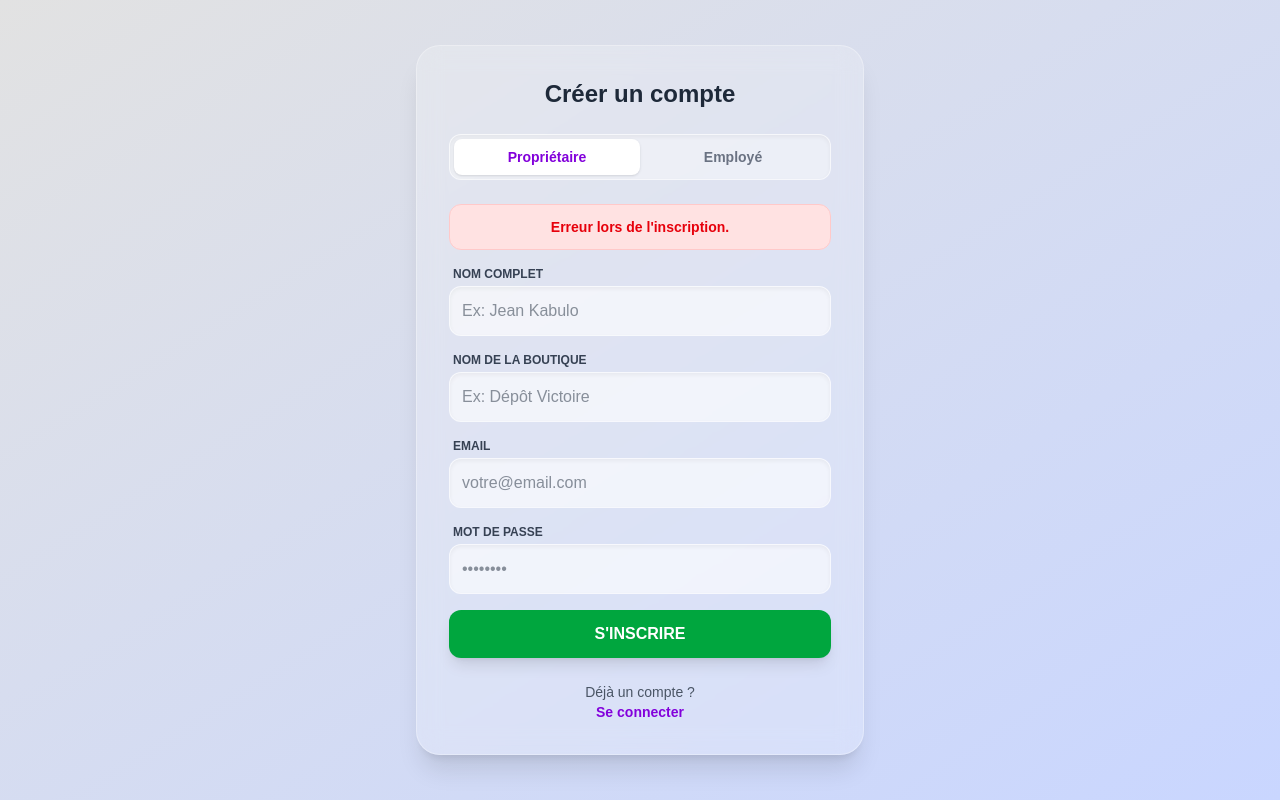
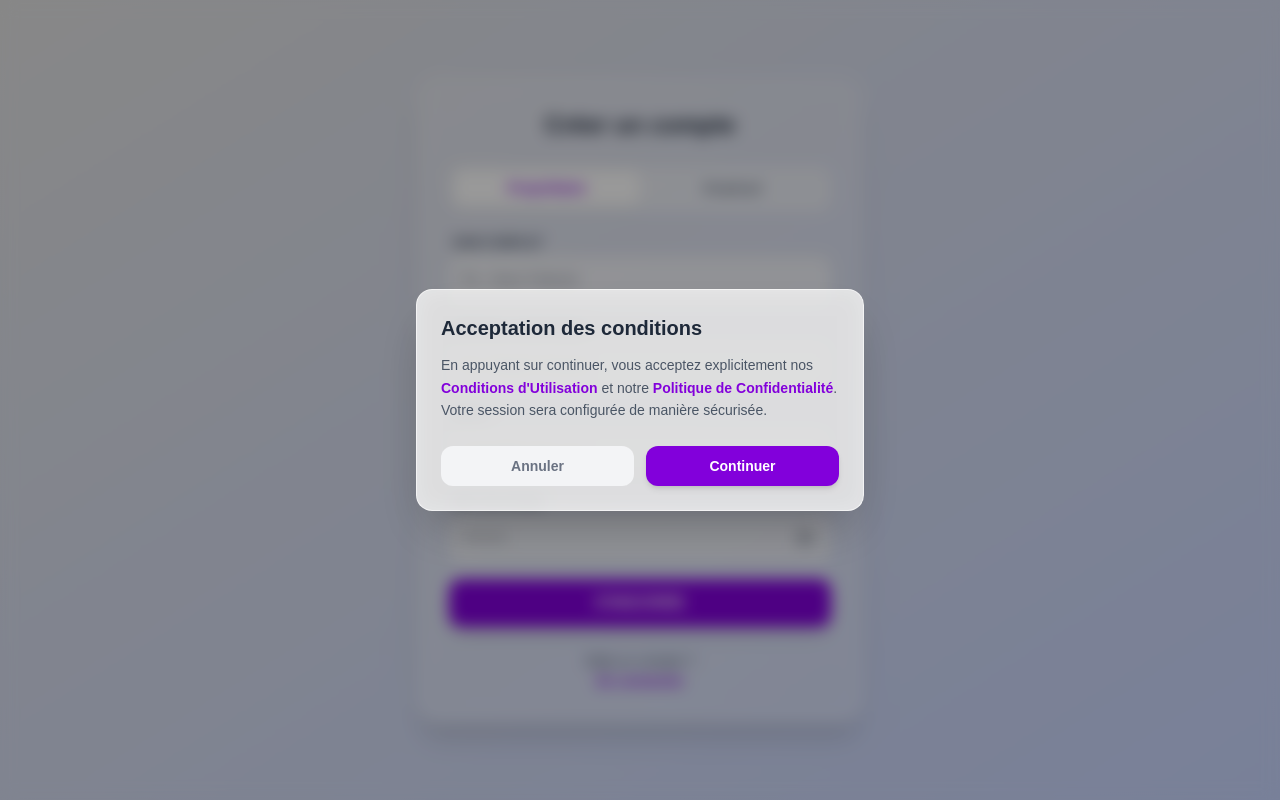
Before and after one commit to bernard-56be/liki-stock-pros, a Next.js app: page /auth/register in a window 1280 px wide. Both pictures are taken after typing "Sample", "Sample", "name@example.com", "Sample123" into the empty fields and a click on the button "S'INSCRIRE". Built offline with nearby package versions, Linux system fonts and the light colour scheme; no server answers.

Commit message:
feat(auth, ui): implémenter la gestion des rôles, validation des prix et amélioration UX

```diff
--- a/src/app/auth/login/page.tsx
+++ b/src/app/auth/login/page.tsx
@@ -3,6 +3,7 @@
 import { Suspense, useState } from 'react';
 import Link from 'next/link';
 import { useSearchParams, useRouter } from 'next/navigation';
+import { Eye, EyeOff } from 'lucide-react';
 import { GlassCard } from '@/components/ui/GlassCard';
 import { loginAction } from '../../../lib/actions/auth';
 
@@ -11,11 +12,13 @@ function LoginPageContent() {
   const router = useRouter();
   const [activeTab, setActiveTab] = useState<'owner' | 'employee'>('owner');
   const [isLoading, setIsLoading] = useState(false);
+  const [showPassword, setShowPassword] = useState(false);
   const [errorMessage, setErrorMessage] = useState('');
   const nextPath = searchParams.get('next') ?? '';
 
   const handleSubmit = async (e: React.FormEvent<HTMLFormElement>) => {
     e.preventDefault();
+    if (isLoading) return; // Sécurité supplémentaire anti-idempotence au niveau de la fonction
     setIsLoading(true);
     setErrorMessage('');
 
@@ -65,10 +68,30 @@ function LoginPageContent() {
 
         <div className="w-full">
           <label className="block text-xs font-bold text-gray-700 mb-1 ml-1 uppercase">Mot de passe</label>
-          <input type="password" name="password" required placeholder="••••••••" className="w-full p-3 rounded-xl bg-white/60 border border-white/40 text-gray-900 outline-none focus:ring-2 focus:ring-purple-500 shadow-inner" />
+          <div className="relative w-full">
+            <input
+              type={showPassword ? "text" : "password"}
+              name="password"
+              required
+              placeholder="••••••••"
+              className="w-full p-3 pr-12 rounded-xl bg-white/60 border border-white/40 text-gray-900 outline-none focus:ring-2 focus:ring-purple-500 shadow-inner"
+            />
+            <button
+              type="button"
+              onClick={() => setShowPassword((prev) => !prev)}
+              className="absolute right-3 top-1/2 -translate-y-1/2 text-gray-500 hover:text-purple-700 transition-colors p-1"
+              aria-label={showPassword ? "Masquer le mot de passe" : "Afficher le mot de passe"}
+            >
+              {showPassword ? <EyeOff className="h-5 w-5" /> : <Eye className="h-5 w-5" />}
+            </button>
+          </div>
         </div>
 
-        <button disabled={isLoading} type="submit" className="w-full flex justify-center items-center bg-purple-700 text-white font-bold py-3 rounded-xl shadow-lg hover:bg-purple-800 transition-all transform active:scale-95 mt-4 disabled:opacity-70">
+        <button
+          disabled={isLoading}
+          type="submit"
+          className={`w-full flex justify-center items-center bg-purple-700 text-white font-bold py-3 rounded-xl shadow-lg hover:bg-purple-800 transition-all transform mt-4 disabled:opacity-70 disabled:pointer-events-none ${!isLoading ? 'active:scale-95' : ''}`}
+        >
           {isLoading ? "CONNEXION EN COURS..." : "SE CONNECTER"}
         </button>
       </form>
--- a/src/app/auth/register/page.tsx
+++ b/src/app/auth/register/page.tsx
@@ -2,22 +2,39 @@
 
 import { useState } from 'react';
 import Link from 'next/link';
+import { Eye, EyeOff, Loader2 } from 'lucide-react';
 import { GlassCard } from '@/components/ui/GlassCard';
 import { registerAction } from '../../../lib/actions/auth';
 
 export default function RegisterPage() {
   const [activeTab, setActiveTab] = useState<'owner' | 'employee'>('owner');
   const [isLoading, setIsLoading] = useState(false);
+  const [showPassword, setShowPassword] = useState(false);
+  const [showTermsModal, setShowTermsModal] = useState(false);
+  const [pendingFormData, setPendingFormData] = useState<FormData | null>(null);
   const [errorMessage, setErrorMessage] = useState('');
 
-  const handleSubmit = async (formData: FormData) => {
+  // Intercepter la soumission pour afficher d'abord l'alerte bloquante
+  const handleFormAction = (formData: FormData) => {
+    if (isLoading) return;
+    setPendingFormData(formData);
+    setShowTermsModal(true);
+  };
+
+  // Exécution réelle de l'inscription après acceptation des conditions
+  const handleConfirmRegister = async () => {
+    if (!pendingFormData || isLoading) return;
+
     setIsLoading(true);
     setErrorMessage('');
+    setShowTermsModal(false);
 
-    formData.append('role', activeTab);
+    // Injection du rôle dans user_metadata pour stabiliser le middleware et éviter les blocages RLS
+    pendingFormData.append('role', activeTab);
+    pendingFormData.append('user_metadata', JSON.stringify({ role: activeTab }));
 
     try {
-      const result = await registerAction(formData);
+      const result = await registerAction(pendingFormData);
 
       if (result?.error) {
         setErrorMessage(result.error);
@@ -32,6 +49,7 @@ export default function RegisterPage() {
   };
 
   return (
+    <>
       <GlassCard>
         <h1 className="text-2xl font-bold text-gray-800 text-center mb-6">Créer un compte</h1>
 
@@ -47,7 +65,7 @@ export default function RegisterPage() {
           </div>
         )}
 
-      <form action={handleSubmit} className="space-y-4">
+        <form action={handleFormAction} className="space-y-4">
           <div className="w-full">
             <label className="block text-xs font-bold text-gray-700 mb-1 ml-1 uppercase">Nom Complet</label>
             <input type="text" name="fullName" required placeholder="Ex: Jean Kabulo" className="w-full p-3 rounded-xl bg-white/60 border border-white/40 text-gray-800 outline-none focus:ring-2 focus:ring-purple-500 shadow-inner" />
@@ -72,11 +90,38 @@ export default function RegisterPage() {
 
           <div className="w-full">
             <label className="block text-xs font-bold text-gray-700 mb-1 ml-1 uppercase">Mot de passe</label>
-          <input type="password" name="password" required minLength={6} placeholder="••••••••" className="w-full p-3 rounded-xl bg-white/60 border border-white/40 text-gray-800 outline-none focus:ring-2 focus:ring-purple-500 shadow-inner" />
+            <div className="relative w-full">
+              <input
+                type={showPassword ? "text" : "password"}
+                name="password"
+                required
+                minLength={6}
+                placeholder="••••••••"
+                className="w-full p-3 pr-12 rounded-xl bg-white/60 border border-white/40 text-gray-800 outline-none focus:ring-2 focus:ring-purple-500 shadow-inner"
+              />
+              <button
+                type="button"
+                onClick={() => setShowPassword((prev) => !prev)}
+                className="absolute right-3 top-1/2 -translate-y-1/2 text-gray-500 hover:text-purple-700 p-1 transition-colors"
+              >
+                {showPassword ? <EyeOff className="h-5 w-5" /> : <Eye className="h-5 w-5" />}
+              </button>
+            </div>
           </div>
 
-        <button disabled={isLoading} type="submit" className="w-full flex justify-center items-center bg-green-600 text-white font-bold py-3 rounded-xl shadow-lg hover:bg-green-700 transition-all transform active:scale-95 mt-2 disabled:opacity-70">
-          {isLoading ? "CHARGEMENT..." : "S'INSCRIRE"}
+          <button
+            disabled={isLoading}
+            type="submit"
+            className={`w-full flex justify-center items-center bg-purple-700 text-white font-bold py-3 rounded-xl shadow-lg hover:bg-purple-800 transition-all transform mt-2 disabled:opacity-70 disabled:pointer-events-none ${!isLoading ? 'active:scale-95' : ''}`}
+          >
+            {isLoading ? (
+              <>
+                <Loader2 className="mr-2 h-5 w-5 animate-spin" />
+                INSCRIPTION EN COURS...
+              </>
+            ) : (
+              "S'INSCRIRE"
+            )}
           </button>
         </form>
 
@@ -87,5 +132,41 @@ export default function RegisterPage() {
           </Link>
         </div>
       </GlassCard>
+
+      {showTermsModal && (
+        <div className="fixed inset-0 z-50 flex items-center justify-center p-4 bg-black/40 backdrop-blur-sm animate-in fade-in duration-200">
+          <div className="w-full max-w-md p-6 bg-white/80 border border-white/60 rounded-2xl shadow-2xl backdrop-blur-md animate-in zoom-in-95 duration-200">
+            <h2 className="text-xl font-bold text-gray-800 mb-3">Acceptation des conditions</h2>
+            <p className="text-sm text-gray-600 mb-6 leading-relaxed">
+              En appuyant sur continuer, vous acceptez explicitement nos{' '}
+              <Link href="/terms" className="font-bold text-purple-700 hover:underline target='_blank'">
+                Conditions d'Utilisation
+              </Link>{' '}
+              et notre{' '}
+              <Link href="/privacy" className="font-bold text-purple-700 hover:underline target='_blank'">
+                Politique de Confidentialité
+              </Link>
+              . Votre session sera configurée de manière sécurisée.
+            </p>
+            <div className="flex space-x-3">
+              <button
+                type="button"
+                onClick={() => { setShowTermsModal(false); setPendingFormData(null); }}
+                className="w-1/2 py-2.5 text-sm font-bold text-gray-500 bg-gray-100 rounded-xl hover:bg-gray-200 transition-colors"
+              >
+                Annuler
+              </button>
+              <button
+                type="button"
+                onClick={handleConfirmRegister}
+                className="w-1/2 py-2.5 text-sm font-bold text-white bg-purple-700 rounded-xl hover:bg-purple-800 shadow-md transition-colors"
+              >
+                Continuer
+              </button>
+            </div>
+          </div>
+        </div>
+      )}
+    </>
   );
 }
--- a/src/app/dashboard/(shell)/owner/inventaire/page.tsx
+++ b/src/app/dashboard/(shell)/owner/inventaire/page.tsx
@@ -15,7 +15,6 @@ import { Button } from '@/components/ui/button';
 import { AnimatedSheet } from '@/components/ui/AnimatedSheet';
 import { getProducts, deleteProduct, type Product } from '@/lib/actions/inventory';
 import ProductForm from '@/components/inventory/ProductForm';
-
 
 function roundToTwoDecimals(value: number): number {
   return Math.round(value * 100) / 100;
@@ -57,12 +56,9 @@ export function formatCurrency(amount: number, currency: 'USD' | 'CDF'): string
     return `${formattedNumber} $`;
   }
 }
-// =========================================================================
 
 const ITEMS_PER_PAGE = 6;
-const TAXE_ECHANGE = 2850; // Votre taux de change centralisé
 
-// CORRECTION : Déclaration sous forme de type alias avec Omit pour écraser 'currency' proprement
 export type ExtendedProduct = Omit<Product, 'currency'> & {
   currency?: "USD" | "CDF";
   stock_alerte?: number;
@@ -72,31 +68,30 @@ export type ExtendedProduct = Omit<Product, 'currency'> & {
   imageUrl?: string | null;
 };
 
-// Alias de compatibilité pour ne pas casser le reste du fichier
 type LocalProduct = ExtendedProduct;
 
 // ---------- Composant de ligne Desktop optimisé ----------
 const ProductRow = memo(function ProductRow({
   product,
+  exchangeRate, // Reçoit le taux dynamiquement
   onEdit,
   onDelete,
 }: {
   product: LocalProduct;
+  exchangeRate: number;
   onEdit: (product: LocalProduct) => void;
   onDelete: (id: string) => void;
 }) {
-  // Détection de la devise d'origine du produit (fallback sur USD par défaut si non spécifié)
   const productCurrency = product?.currency || "USD";
 
-  // Extraction propre des montants bruts depuis l'objet
   const purchaseRaw = Number(product?.purchase_price ?? (product as any).purchasePrice) || 0;
   const saleRaw = Number(product?.sale_price ?? (product as any).salePrice) || 0;
   const minRaw = Number(product?.min_price ?? (product as any).minPrice) || 0;
 
-  // CHANGEMENT : Conversion et affichage dynamique selon la devise propre du produit
-  const prixAchatAffichage = convertAmount(purchaseRaw, TAXE_ECHANGE, productCurrency, productCurrency);
-  const prixVenteAffichage = convertAmount(saleRaw, TAXE_ECHANGE, productCurrency, productCurrency);
-  const prixMinAffichage = convertAmount(minRaw, TAXE_ECHANGE, productCurrency, productCurrency);
+  // CHANGEMENT : Utilisation de exchangeRate dynamique au lieu de la constante globale
+  const prixAchatAffichage = convertAmount(purchaseRaw, exchangeRate, productCurrency, productCurrency);
+  const prixVenteAffichage = convertAmount(saleRaw, exchangeRate, productCurrency, productCurrency);
+  const prixMinAffichage = convertAmount(minRaw, exchangeRate, productCurrency, productCurrency);
 
   const isStockBas = product.quantity <= (product.stock_alerte ?? 5);
 
@@ -219,6 +214,7 @@ const Pagination = memo(function Pagination({
 // ---------- Page principale ----------
 export default function OwnerInventoryPage() {
   const [products, setProducts] = useState<LocalProduct[]>([]);
+  const [exchangeRate, setExchangeRate] = useState<number>(2850); // État local initialisé à 2850 par défaut
   const [searchTerm, setSearchTerm] = useState('');
   const [currentPage, setCurrentPage] = useState(1);
   const [isSheetOpen, setIsSheetOpen] = useState(false);
@@ -231,6 +227,9 @@ export default function OwnerInventoryPage() {
       const result = await getProducts();
       if (result.success && result.data) {
         setProducts(result.data as LocalProduct[]);
+        if (result.exchangeRate) {
+          setExchangeRate(result.exchangeRate);
+        }
         setError(null);
       } else {
         setError(result.error || 'Erreur de chargement');
@@ -289,7 +288,7 @@ export default function OwnerInventoryPage() {
   if (isLoading && products.length === 0) {
     return (
       <div className="flex h-64 items-center justify-center">
-        <div className="text-gray-500">Chargement des produits...</div>
+        <div className="text-gray-500">Chargement des produits et du taux...</div>
       </div>
     );
   }
@@ -309,7 +308,7 @@ export default function OwnerInventoryPage() {
           <div>
             <CardTitle className="text-xl font-bold text-gray-900">Inventaire</CardTitle>
             <p className="text-sm text-gray-500 mt-1">
-              Gestion des produits (recherche instantanée, pagination {ITEMS_PER_PAGE}/page)
+              Gestion des produits ({products.length} produits, pagination 6/page)
             </p>
           </div>
           <Button onClick={handleOpenCreate} className="bg-indigo-600 hover:bg-indigo-700 text-white rounded-lg px-4 shadow-sm transition-colors">
@@ -337,6 +336,7 @@ export default function OwnerInventoryPage() {
                   <ProductRow
                     key={product.id}
                     product={product}
+                    exchangeRate={exchangeRate}
                     onEdit={handleOpenEdit}
                     onDelete={handleDelete}
                   />
@@ -352,7 +352,7 @@ export default function OwnerInventoryPage() {
             </table>
           </div>
 
-          {/* Cartes Mobile avec fonctions appliquées */}
+          {/* Cartes Mobile */}
           <div className="grid gap-3 md:hidden">
             {paginatedProducts.map((product) => {
               const productCurrency = product?.currency || "USD";
@@ -360,10 +360,10 @@ export default function OwnerInventoryPage() {
               const sale = Number(product?.sale_price ?? (product as any).salePrice) || 0;
               const min = Number(product?.min_price ?? (product as any).minPrice) || 0;
 
-              // Application dynamique pour le mobile également
-              const prixAchatAffichage = convertAmount(purchase, TAXE_ECHANGE, productCurrency, productCurrency);
-              const prixVenteAffichage = convertAmount(sale, TAXE_ECHANGE, productCurrency, productCurrency);
-              const prixMinAffichage = convertAmount(min, TAXE_ECHANGE, productCurrency, productCurrency);
+              // Application dynamique pour le mobile
+              const prixAchatAffichage = convertAmount(purchase, exchangeRate, productCurrency, productCurrency);
+              const prixVenteAffichage = convertAmount(sale, exchangeRate, productCurrency, productCurrency);
+              const prixMinAffichage = convertAmount(min, exchangeRate, productCurrency, productCurrency);
 
               return (
                 <Card key={product.id} className="border border-gray-200 shadow-sm">
@@ -442,7 +442,7 @@ export default function OwnerInventoryPage() {
           <ProductForm
             product={editingProduct}
             onClose={closeSheet}
-            exchangeRate={TAXE_ECHANGE}
+            exchangeRate={exchangeRate}
           />
         </div>
       </AnimatedSheet>
--- a/src/lib/actions/inventory.ts
+++ b/src/lib/actions/inventory.ts
@@ -54,25 +54,41 @@ async function getBoutiqueId(): Promise<string> {
   return boutique.id;
 }
 
-export async function getProducts(): Promise<{ success: boolean; data?: Product[]; error?: string }> {
+export async function getProducts(): Promise<{
+  success: boolean;
+  data?: Product[];
+  exchangeRate?: number; // <-- Ajout du taux de change dans la réponse
+  error?: string
+}> {
   try {
     const boutiqueId = await getBoutiqueId();
     const supabase = await createClient();
 
-    const { data, error } = await supabase
+    // 1. Récupération des produits
+    const { data: productsData, error: productsError } = await supabase
       .from('products')
       .select('*')
       .eq('boutique_id', boutiqueId)
       .order('name');
 
-    if (error) throw error;
+    if (productsError) throw productsError;
 
-    // 2. EXTRACTION DE LA DEVISE DEPUIS LA TABLE SUPABASE
-    const products: Product[] = data.map((p) => ({
+    // 2. Récupération dynamique du taux de change de la boutique
+    const { data: boutiqueData, error: boutiqueError } = await supabase
+      .from('boutiques')
+      .select('taux_change')
+      .eq('id', boutiqueId)
+      .single();
+
+    // Fallback à 2850 si aucun taux n'est configuré ou s'il y a une erreur mineure
+    const currentRate = !boutiqueError && boutiqueData?.taux_change ? Number(boutiqueData.taux_change) : 2850;
+
+    // 3. Extraction et mapping de la devise depuis la table
+    const products: Product[] = productsData.map((p) => ({
       id: p.id,
       name: p.name,
       quantity: p.quantity,
-      currency: p.currency || 'USD', // <-- Mappe la colonne de ta base de données (fallback USD)
+      currency: p.currency || 'USD',
       purchasePrice: p.purchase_price,
       salePrice: p.sale_price,
       minPrice: p.min_price,
@@ -81,7 +97,7 @@ export async function getProducts(): Promise<{ success: boolean; data?: Product[
       isLowStock: p.quantity <= p.stock_alerte,
     }));
 
-    return { success: true, data: products };
+    return { success: true, data: products, exchangeRate: currentRate };
   } catch (err) {
     const errorMessage = err instanceof Error ? err.message : "Erreur lors de la récupération des produits";
     console.error('getProducts error:', err);
@@ -130,6 +146,11 @@ export async function createProduct(formData: FormData): Promise<{ success: bool
     const purchasePrice = parseFloat(formData.get('purchasePrice') as string) || 0;
     const salePrice = parseFloat(formData.get('salePrice') as string) || 0;
     const minPrice = parseFloat(formData.get('minPrice') as string) || 0;
+
+    // VALIDATION STRICTE DES PRIX : Blocage de sécurité Serveur
+    if (salePrice > 0 && minPrice >= salePrice) {
+      return { success: false, error: "Validation échouée : Le prix minimum doit être strictement inférieur au prix de vente." };
+    }
 
     // Correction ici : prend en charge soit 'min_stock' (formulaire) soit 'stockAlerte'
     const stockAlerte = parseInt(formData.get('min_stock') as string) ||
@@ -186,6 +207,11 @@ export async function updateProduct(formData: FormData): Promise<{ success: bool
     const salePrice = parseFloat(formData.get('salePrice') as string) || 0;
     const minPrice = parseFloat(formData.get('minPrice') as string) || 0;
 
+    // VALIDATION STRICTE DES PRIX
+    if (salePrice > 0 && minPrice >= salePrice) {
+      return { success: false, error: "Validation échouée : Le prix minimum doit être strictement inférieur au prix de vente." };
+    }
+
     const stockAlerte = parseInt(formData.get('min_stock') as string) ||
                         parseInt(formData.get('stockAlerte') as string) || 5;
 
@@ -230,7 +256,6 @@ export async function updateProduct(formData: FormData): Promise<{ success: bool
 
 export async function deleteProduct(productId: string): Promise<{ success: boolean; error?: string }> {
   try {
-
     const boutiqueId = await getBoutiqueId();
     const supabase = await createClient();
 
```
Lines whose indentation alone changed are shown as unchanged.
